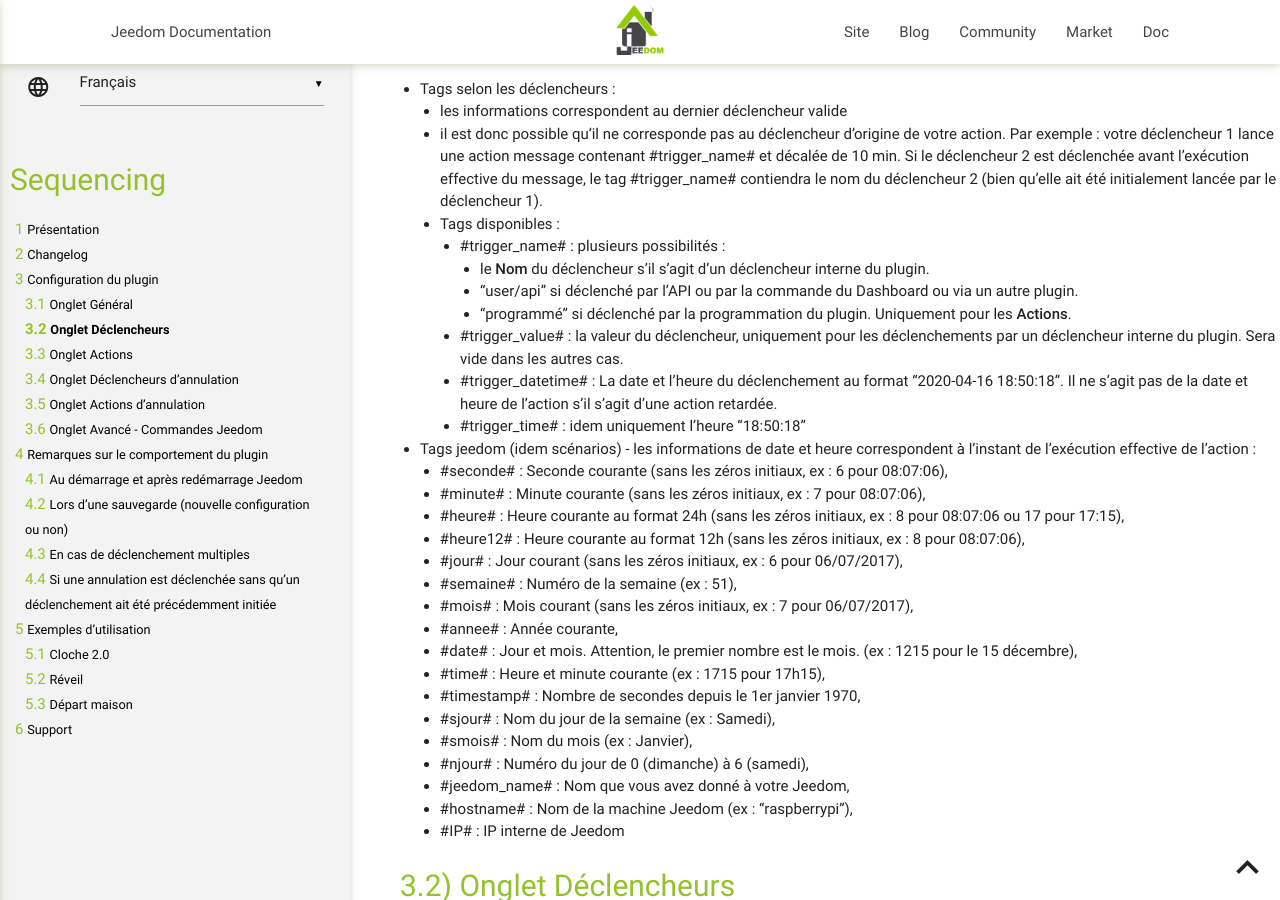
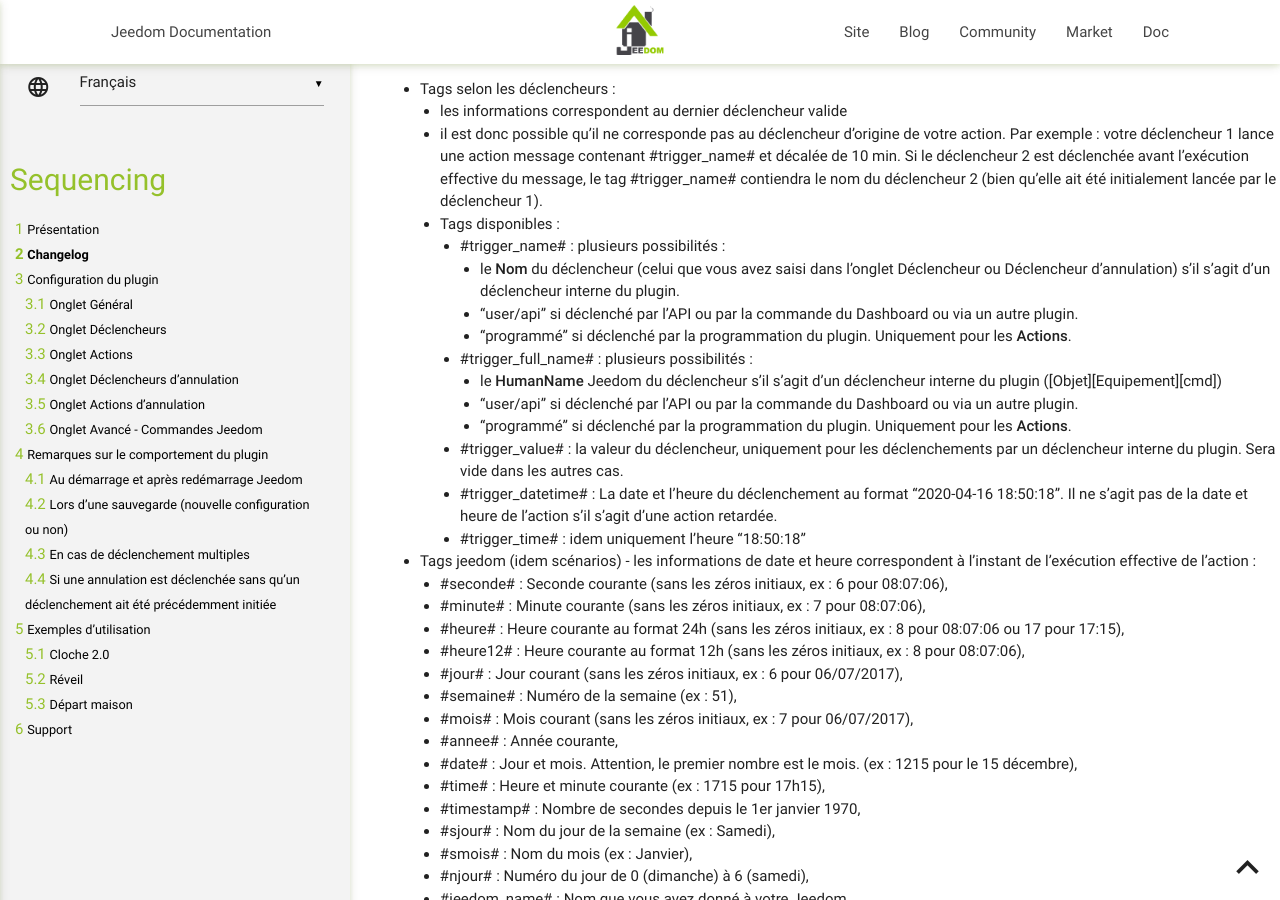
Before and after one commit to AgP42/sequencing, a Jekyll site: the page built from docs/fr_FR/index.md, in a window 1280 px wide and 900 px high, scrolled down 2087 px. Built offline with Jekyll 4.4.1, drawn with Linux system fonts in a browser that asks for light colours; our own code applies the rules of GitHub Pages for plain Markdown files.

Commit message:
ajout tag trigger_full_name

```diff
--- a/docs/fr_FR/index.md
+++ b/docs/fr_FR/index.md
@@ -69,7 +69,11 @@
    * il est donc possible qu'il ne corresponde pas au déclencheur d'origine de votre action. Par exemple : votre déclencheur 1 lance une action message contenant #trigger_name# et décalée de 10 min. Si le déclencheur 2 est déclenchée avant l'exécution effective du message, le tag #trigger_name# contiendra le nom du déclencheur 2 (bien qu'elle ait été initialement lancée par le déclencheur 1).
    * Tags disponibles :
       * #trigger_name# : plusieurs possibilités :
-         * le **Nom** du déclencheur s'il s'agit d'un déclencheur interne du plugin.
+         * le **Nom** du déclencheur (celui que vous avez saisi dans l'onglet Déclencheur ou Déclencheur d'annulation) s'il s'agit d'un déclencheur interne du plugin.
+         * "user/api" si déclenché par l'API ou par la commande du Dashboard ou via un autre plugin.
+         * "programmé" si déclenché par la programmation du plugin. Uniquement pour les **Actions**.
+      * #trigger_full_name# : plusieurs possibilités :
+         * le **HumanName** Jeedom du déclencheur s'il s'agit d'un déclencheur interne du plugin ([Objet][Equipement][cmd])
          * "user/api" si déclenché par l'API ou par la commande du Dashboard ou via un autre plugin.
          * "programmé" si déclenché par la programmation du plugin. Uniquement pour les **Actions**.
       * #trigger_value# : la valeur du déclencheur, uniquement pour les déclenchements par un déclencheur interne du plugin. Sera vide dans les autres cas.
```
Also changed, not shown: docs/fr_FR/changelog.md (+7 -0 lines), 1 other file.
